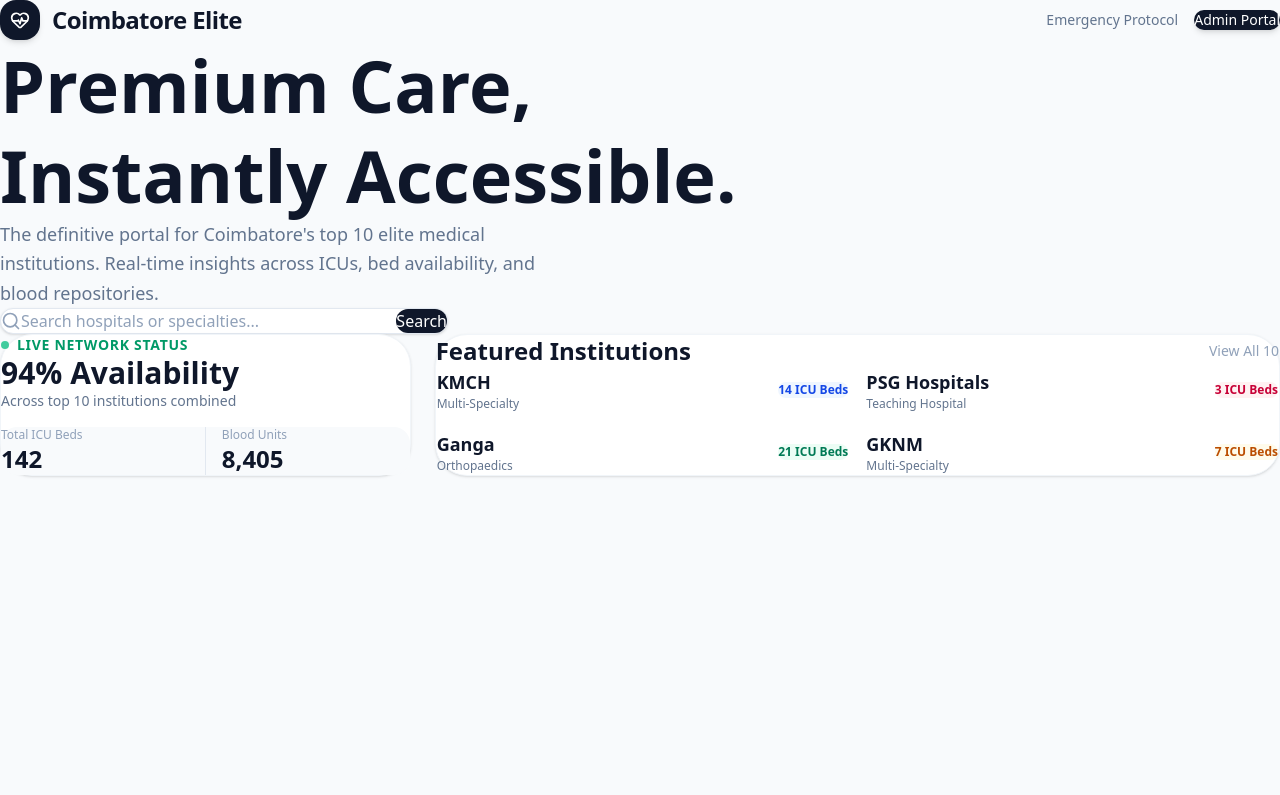
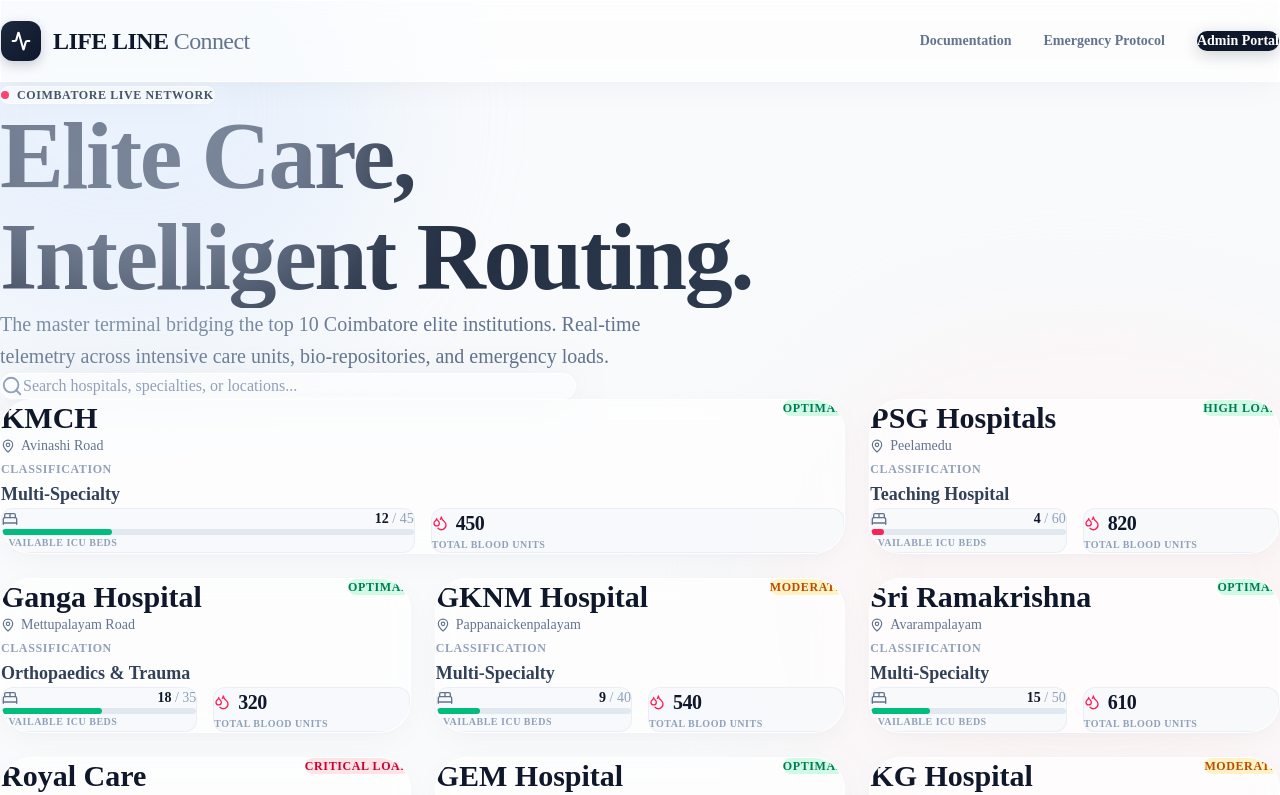
Before and after one commit to vamanan101/LIFE-LINE-Connect, a Next.js app: page / in a window 1280 px wide. Shown: the top 795 px of the page. Built offline with nearby package versions, Linux system fonts and the light colour scheme; a web font is replaced by a local one.

Commit message:
Complete Premium UI Overhaul: LIFE LINE Connect with 10 exact Coimbatore Elite Institutions

```diff
--- a/src/app/globals.css
+++ b/src/app/globals.css
@@ -1,9 +1,6 @@
 @import "tailwindcss";
 
 @theme {
-  --color-slate-50: #f8fafc;
-  --color-slate-900: #0f172a;
-
   --font-sans: var(--font-plus-jakarta), ui-sans-serif, system-ui, sans-serif;
   --font-serif: var(--font-playfair), ui-serif, Georgia, serif;
 }
@@ -13,6 +10,13 @@
 body {
   max-width: 100vw;
   overflow-x: hidden;
+  background-color: #f8fafc; /* slate-50 */
+  color: #0f172a; /* slate-900 */
+  font-family: var(--font-sans);
+}
+
+h1, h2, h3, h4, h5, h6, .font-serif {
+  font-family: var(--font-serif);
 }
 
 * {
@@ -20,3 +24,27 @@
   padding: 0;
   margin: 0;
 }
+
+/* Premium Utility Classes */
+.glass-panel {
+  background: rgba(255, 255, 255, 0.65);
+  backdrop-filter: blur(16px);
+  -webkit-backdrop-filter: blur(16px);
+  border: 1px solid rgba(255, 255, 255, 0.8);
+  box-shadow: 0 8px 32px -4px rgba(15, 23, 42, 0.04), 0 4px 12px -2px rgba(15, 23, 42, 0.02);
+}
+
+.card-hover-fx {
+  transition: all 0.4s cubic-bezier(0.16, 1, 0.3, 1);
+}
+.card-hover-fx:hover {
+  transform: translateY(-4px) scale(1.01);
+  box-shadow: 0 16px 48px -4px rgba(15, 23, 42, 0.08), 0 8px 16px -4px rgba(15, 23, 42, 0.04);
+}
+
+.text-gradient {
+  background: linear-gradient(135deg, #0f172a 0%, #334155 100%);
+  -webkit-background-clip: text;
+  -webkit-text-fill-color: transparent;
+  background-clip: text;
+}
--- a/src/app/page.tsx
+++ b/src/app/page.tsx
@@ -1,138 +1,212 @@
 "use client";
 
-import { motion, Variants } from "framer-motion";
-import { Search, HeartPulse, ShieldPlus, Activity, BedDouble, Droplets } from "lucide-react";
+import { motion, AnimatePresence, Variants } from "framer-motion";
+import { Search, HeartPulse, Activity, BedDouble, Droplets, MapPin, ChevronRight, Menu } from "lucide-react";
+import { useState } from "react";
+
+// The true 10 Coimbatore Elite Institutions mapped with realistic UI data metrics
+const HOSPITALS = [
+  { id: 'kmch', name: "KMCH", type: "Multi-Specialty", status: "Optimal", icu_available: 12, icu_total: 45, blood_units: 450, glow: "bg-emerald-200/40", map: "Avinashi Road" },
+  { id: 'psg', name: "PSG Hospitals", type: "Teaching Hospital", status: "High Load", icu_available: 4, icu_total: 60, blood_units: 820, glow: "bg-blue-200/40", map: "Peelamedu" },
+  { id: 'ganga', name: "Ganga Hospital", type: "Orthopaedics & Trauma", status: "Optimal", icu_available: 18, icu_total: 35, blood_units: 320, glow: "bg-teal-200/40", map: "Mettupalayam Road" },
+  { id: 'gknm', name: "GKNM Hospital", type: "Multi-Specialty", status: "Moderate", icu_available: 9, icu_total: 40, blood_units: 540, glow: "bg-amber-200/40", map: "Pappanaickenpalayam" },
+  { id: 'srh', name: "Sri Ramakrishna", type: "Multi-Specialty", status: "Optimal", icu_available: 15, icu_total: 50, blood_units: 610, glow: "bg-indigo-200/40", map: "Avarampalayam" },
+  { id: 'royal', name: "Royal Care", type: "Super Specialty", status: "Critical Load", icu_available: 2, icu_total: 30, blood_units: 210, glow: "bg-rose-200/40", map: "Neelambur" },
+  { id: 'gem', name: "GEM Hospital", type: "Gastroenterology", status: "Optimal", icu_available: 8, icu_total: 20, blood_units: 180, glow: "bg-cyan-200/40", map: "Ramanathapuram" },
+  { id: 'kg', name: "KG Hospital", type: "Multi-Specialty", status: "Moderate", icu_available: 6, icu_total: 25, blood_units: 390, glow: "bg-orange-200/40", map: "Arts College Road" },
+  { id: 'kongunad', name: "Kongunad", type: "Multi-Specialty", status: "Optimal", icu_available: 14, icu_total: 30, blood_units: 260, glow: "bg-pink-200/40", map: "Tatabad" },
+  { id: 'womens', name: "Women's Center", type: "Maternity", status: "Moderate", icu_available: 5, icu_total: 15, blood_units: 150, glow: "bg-violet-200/40", map: "Mettupalayam Road" },
+];
 
 export default function Home() {
+  const [search, setSearch] = useState("");
+
+  const filteredHospitals = HOSPITALS.filter(
+    (h) => h.name.toLowerCase().includes(search.toLowerCase()) || h.type.toLowerCase().includes(search.toLowerCase())
+  );
+
   const containerVariants: Variants = {
     hidden: { opacity: 0 },
     show: {
       opacity: 1,
-      transition: { staggerChildren: 0.1 },
+      transition: { staggerChildren: 0.08 },
     },
   };
 
   const itemVariants: Variants = {
-    hidden: { opacity: 0, y: 20 },
-    show: { opacity: 1, y: 0, transition: { type: "spring", bounce: 0.4 } },
+    hidden: { opacity: 0, scale: 0.95, y: 30 },
+    show: { opacity: 1, scale: 1, y: 0, transition: { type: "spring", stiffness: 300, damping: 24 } },
   };
 
-  const HOSPITALS = [
-    { name: "KMCH", type: "Multi-Specialty", status: "Available", beds: 14, color: "bg-blue-50 text-blue-700" },
-    { name: "PSG Hospitals", type: "Teaching Hospital", status: "Critical Load", beds: 3, color: "bg-rose-50 text-rose-700" },
-    { name: "Ganga", type: "Orthopaedics", status: "Available", beds: 21, color: "bg-emerald-50 text-emerald-700" },
-    { name: "GKNM", type: "Multi-Specialty", status: "High Load", beds: 7, color: "bg-amber-50 text-amber-700" },
-  ];
+  return (
+    <main className="min-h-screen relative overflow-hidden bg-slate-50 text-slate-900 pb-24">
+      {/* Background Ambient Glows */}
+      <div className="absolute top-[-10%] left-[-10%] w-[40%] h-[40%] bg-blue-100/50 rounded-full blur-3xl pointer-events-none" />
+      <div className="absolute bottom-[20%] right-[-10%] w-[50%] h-[50%] bg-rose-50/50 rounded-full blur-3xl pointer-events-none" />
 
-  return (
-    <main className="min-h-screen p-6 md:p-12 lg:p-24 max-w-7xl mx-auto">
-      {/* Header */}
-      <motion.div
-        initial={{ opacity: 0, y: -20 }}
-        animate={{ opacity: 1, y: 0 }}
-        transition={{ duration: 0.8, ease: "easeOut" }}
-        className="flex items-center justify-between mb-16"
-      >
+      {/* Navigation Layer */}
+      <nav className="sticky top-0 z-50 glass-panel border-b border-white/40 mb-12">
+        <div className="max-w-7xl mx-auto px-6 md:px-12 h-20 flex items-center justify-between">
           <div className="flex items-center gap-3">
-          <div className="w-10 h-10 rounded-2xl bg-slate-900 text-white flex items-center justify-center shadow-md">
-            <HeartPulse size={20} />
+            <div className="w-10 h-10 rounded-xl bg-gradient-to-br from-slate-800 to-slate-900 text-white flex items-center justify-center shadow-[0_4px_12px_rgba(15,23,42,0.2)]">
+              <Activity size={20} strokeWidth={2.5} />
             </div>
-          <h1 className="font-serif text-2xl font-semibold tracking-tight">Coimbatore Elite</h1>
+            <h1 className="font-serif text-2xl font-bold tracking-tight text-slate-900">
+              LIFE LINE <span className="text-slate-500 font-medium">Connect</span>
+            </h1>
           </div>
-        <div className="flex gap-4">
-          <button className="text-sm font-medium px-4 py-2 text-slate-500 hover:text-slate-900 transition-colors">Emergency Protocol</button>
-          <button className="text-sm font-medium px-6 py-2 bg-slate-900 text-white rounded-full hover:bg-slate-800 transition-all shadow-md hover:shadow-lg">
+          <div className="hidden md:flex items-center gap-8">
+            <button className="text-sm font-semibold text-slate-500 hover:text-slate-900 transition-colors">Documentation</button>
+            <button className="text-sm font-semibold text-slate-500 hover:text-slate-900 transition-colors">Emergency Protocol</button>
+            <button className="text-sm font-bold px-6 py-2.5 bg-slate-900 text-white rounded-full hover:bg-slate-800 hover:scale-105 active:scale-95 transition-all shadow-[0_4px_16px_rgba(15,23,42,0.2)]">
               Admin Portal
             </button>
           </div>
-      </motion.div>
+          <button className="md:hidden p-2 text-slate-500">
+            <Menu size={24} />
+          </button>
+        </div>
+      </nav>
 
-      {/* Hero Section */}
+      <div className="max-w-7xl mx-auto px-6 md:px-12">
+        {/* Dynamic Hero Section */}
         <motion.div
-        initial={{ opacity: 0, y: 20 }}
+          initial={{ opacity: 0, y: 40 }}
           animate={{ opacity: 1, y: 0 }}
-        transition={{ duration: 0.8, delay: 0.2 }}
-        className="max-w-3xl mb-16"
+          transition={{ duration: 0.8, ease: [0.16, 1, 0.3, 1] }}
+          className="max-w-4xl mb-20"
         >
-        <h2 className="font-serif text-5xl md:text-7xl font-semibold text-slate-900 leading-tight mb-6">
-          Premium Care,<br /> Instantly Accessible.
+          <div className="inline-flex items-center gap-2 px-3 py-1.5 rounded-full glass-panel border border-slate-200 shadow-sm text-xs font-bold uppercase tracking-wider text-slate-600 mb-6">
+            <div className="w-2 h-2 rounded-full bg-rose-500 animate-pulse" />
+            Coimbatore Live Network
+          </div>
+
+          <h2 className="font-serif text-5xl md:text-7xl lg:text-8xl font-bold text-gradient leading-[1.05] tracking-tight mb-8">
+            Elite Care, <br /> Intelligent Routing.
           </h2>
-        <p className="text-lg text-slate-500 font-sans max-w-xl leading-relaxed mb-8">
-          The definitive portal for Coimbatore's top 10 elite medical institutions.
-          Real-time insights across ICUs, bed availability, and blood repositories.
+
+          <p className="text-lg md:text-xl text-slate-500 font-medium max-w-2xl leading-relaxed mb-10">
+            The master terminal bridging the top 10 Coimbatore elite institutions.
+            Real-time telemetry across intensive care units, bio-repositories, and emergency loads.
           </p>
 
-        {/* Search Bar - Airbnb Style */}
-        <div className="flex items-center bg-white rounded-full p-2 shadow-sm border border-slate-200 max-w-md focus-within:ring-2 focus-within:ring-slate-900/5 transition-all">
-          <div className="pl-4 text-slate-400">
-            <Search size={20} />
-          </div>
+          {/* Interactive Search Bar */}
+          <div className="relative group max-w-xl">
+            <div className="absolute inset-0 bg-slate-900/5 rounded-2xl blur-xl group-focus-within:bg-blue-500/10 transition-colors duration-500" />
+            <div className="relative flex items-center glass-panel rounded-2xl p-2 pl-5 transition-shadow duration-300 group-focus-within:shadow-[0_8px_30px_rgb(0,0,0,0.08)] group-focus-within:border-blue-200">
+              <Search className="text-slate-400 group-focus-within:text-blue-500 transition-colors" size={22} />
               <input
                 type="text"
-            placeholder="Search hospitals or specialties..."
-            className="flex-1 bg-transparent border-none outline-none px-4 py-3 placeholder:text-slate-400 text-slate-900 font-medium"
+                value={search}
+                onChange={(e) => setSearch(e.target.value)}
+                placeholder="Search hospitals, specialties, or locations..."
+                className="flex-1 bg-transparent border-none outline-none px-4 py-3 text-slate-900 font-semibold placeholder:text-slate-400 placeholder:font-medium"
               />
-          <button className="bg-slate-900 text-white px-6 py-3 rounded-full font-medium hover:bg-slate-800 transition-colors">
-            Search
-          </button>
+            </div>
           </div>
         </motion.div>
 
-      {/* Bento Grid layout */}
+        {/* Dynamic Bento Grid of 10 Hospitals */}
         <motion.div
           variants={containerVariants}
           initial="hidden"
           animate="show"
-        className="grid grid-cols-1 md:grid-cols-3 gap-6"
+          className="grid grid-cols-1 md:grid-cols-2 lg:grid-cols-3 gap-6 auto-rows-max"
         >
-        {/* Network Status Card */}
-        <motion.div variants={itemVariants} className="bg-white rounded-[2rem] p-8 border border-slate-100 shadow-sm flex flex-col justify-between">
+          <AnimatePresence>
+            {filteredHospitals.map((hospital, i) => (
+              <motion.div
+                layout // Enables smooth position swapping when filtering
+                variants={itemVariants}
+                initial="hidden"
+                animate="show"
+                exit={{ opacity: 0, scale: 0.9, transition: { duration: 0.2 } }}
+                key={hospital.id}
+                className={`group glass-panel rounded-[2rem] p-6 lg:p-8 relative overflow-hidden card-hover-fx ${
+                  i === 0 ? "md:col-span-2 lg:col-span-2 bg-gradient-to-br from-white/80 to-slate-50/20" : ""
+                }`}
+              >
+                {/* Visual Flair Background */}
+                <div className={`absolute top-0 right-0 w-32 h-32 ${hospital.glow} rounded-full mix-blend-multiply blur-2xl opacity-0 group-hover:opacity-100 transition-opacity duration-700`} />
+
+                <div className="relative z-10 flex flex-col h-full justify-between">
+                  {/* Top Bar */}
+                  <div className="flex justify-between items-start mb-12">
                     <div>
-            <div className="flex items-center gap-2 text-emerald-600 mb-6">
-              <div className="w-2 h-2 rounded-full bg-emerald-500 animate-pulse" />
-              <span className="text-sm font-bold uppercase tracking-wider">Live Network Status</span>
-            </div>
-            <h3 className="font-serif text-3xl font-semibold text-slate-900 mb-2">94% Availability</h3>
-            <p className="text-slate-500 text-sm">Across top 10 institutions combined</p>
-          </div>
-          <div className="mt-12 bg-slate-50 rounded-2xl p-4 flex gap-4">
-             <div className="flex-1">
-               <div className="text-xs text-slate-400 font-medium mb-1">Total ICU Beds</div>
-               <div className="text-2xl font-semibold tabular-nums text-slate-900">142</div>
-             </div>
-             <div className="w-px bg-slate-200" />
-             <div className="flex-1">
-               <div className="text-xs text-slate-400 font-medium mb-1">Blood Units</div>
-               <div className="text-2xl font-semibold tabular-nums text-slate-900">8,405</div>
+                      <h3 className="font-serif text-2xl lg:text-3xl font-bold text-slate-900 mb-1">{hospital.name}</h3>
+                      <div className="flex items-center gap-1.5 text-sm font-medium text-slate-500">
+                        <MapPin size={14} />
+                        {hospital.map}
                       </div>
                     </div>
+                    {/* Status Badge */}
+                    <div className={`px-3 py-1 rounded-full text-xs font-bold uppercase tracking-wider ${
+                      hospital.status === "Critical Load" ? "bg-rose-100 text-rose-700" :
+                      hospital.status === "Moderate" ? "bg-amber-100 text-amber-700" :
+                      "bg-emerald-100 text-emerald-700"
+                    }`}>
+                      {hospital.status}
+                    </div>
+                  </div>
+
+                  {/* Data Metrics */}
+                  <div className="space-y-6">
+                    {/* Specialty row */}
+                    <div>
+                      <span className="text-xs font-bold text-slate-400 uppercase tracking-wider">Classification</span>
+                      <p className="text-slate-700 font-semibold text-lg">{hospital.type}</p>
+                    </div>
+
+                    <div className="grid grid-cols-2 gap-4">
+                      {/* ICU Info */}
+                      <div className="bg-slate-100/50 rounded-xl p-4 border border-slate-200/60">
+                        <div className="flex items-center justify-between mb-2">
+                          <BedDouble size={16} className="text-slate-500" />
+                          <span className="text-sm font-bold text-slate-900 tabular-nums">
+                            {hospital.icu_available} <span className="text-slate-400 font-medium">/ {hospital.icu_total}</span>
+                          </span>
+                        </div>
+                        {/* Progress Bar */}
+                        <div className="h-1.5 w-full bg-slate-200 rounded-full overflow-hidden">
+                          <motion.div
+                            initial={{ width: 0 }}
+                            animate={{ width: `${(hospital.icu_available / hospital.icu_total) * 100}%` }}
+                            transition={{ duration: 1.5, ease: "easeOut", delay: 0.2 }}
+                            className={`h-full rounded-full ${hospital.icu_available < 5 ? "bg-rose-500" : "bg-emerald-500"}`}
+                          />
+                        </div>
+                        <p className="text-[10px] font-bold text-slate-400 uppercase tracking-wider mt-2">Available ICU Beds</p>
+                      </div>
+
+                      {/* Blood Info */}
+                      <div className="bg-slate-100/50 rounded-xl p-4 border border-slate-200/60 flex flex-col justify-center">
+                        <div className="flex items-center gap-2 text-rose-500 mb-1">
+                          <Droplets size={16} />
+                          <span className="text-xl font-bold tabular-nums text-slate-900 tracking-tight">{hospital.blood_units}</span>
+                        </div>
+                        <p className="text-[10px] font-bold text-slate-400 uppercase tracking-wider">Total Blood Units</p>
+                      </div>
+                    </div>
+                  </div>
+                </div>
+
+                {/* Subtle Hover Arrow */}
+                <div className="absolute bottom-6 right-6 w-10 h-10 bg-slate-900 rounded-full text-white flex items-center justify-center translate-y-4 opacity-0 group-hover:translate-y-0 group-hover:opacity-100 transition-all duration-300 shadow-lg">
+                  <ChevronRight size={20} />
+                </div>
+              </motion.div>
+            ))}
+          </AnimatePresence>
         </motion.div>
 
-        {/* Top Hospitals List */}
-        <motion.div variants={itemVariants} className="md:col-span-2 bg-white rounded-[2rem] p-8 border border-slate-100 shadow-sm">
-          <div className="flex items-center justify-between mb-8">
-            <h3 className="font-serif text-2xl font-semibold text-slate-900">Featured Institutions</h3>
-            <button className="text-sm font-medium text-slate-400 hover:text-slate-900 transition-colors flex items-center gap-1">
-              View All 10
-            </button>
+        {filteredHospitals.length === 0 && (
+          <div className="text-center py-20 text-slate-500 font-medium">
+            <Search className="mx-auto mb-4 opacity-30" size={40} />
+            No elite institutions found matching "{search}"
           </div>
-          <div className="grid grid-cols-1 sm:grid-cols-2 gap-4">
-            {HOSPITALS.map((hospital, i) => (
-              <div key={i} className="group p-4 rounded-2xl hover:bg-slate-50 transition-colors border border-transparent hover:border-slate-100 cursor-pointer flex items-center justify-between">
-                <div>
-                  <h4 className="font-serif font-semibold text-slate-900 text-lg group-hover:text-slate-700 transition-colors">{hospital.name}</h4>
-                  <p className="text-xs text-slate-500 mt-1">{hospital.type}</p>
+        )}
+
       </div>
-                <div className={`px-3 py-1.5 rounded-full text-xs font-semibold ${hospital.color}`}>
-                  {hospital.beds} ICU Beds
-                </div>
-              </div>
-            ))}
-          </div>
-        </motion.div>
-
-      </motion.div>
-
     </main>
   );
 }
```
Also changed, not shown: src/lib/supabase.ts (added, +15 -0 lines). Lines whose indentation alone changed are shown as unchanged.
